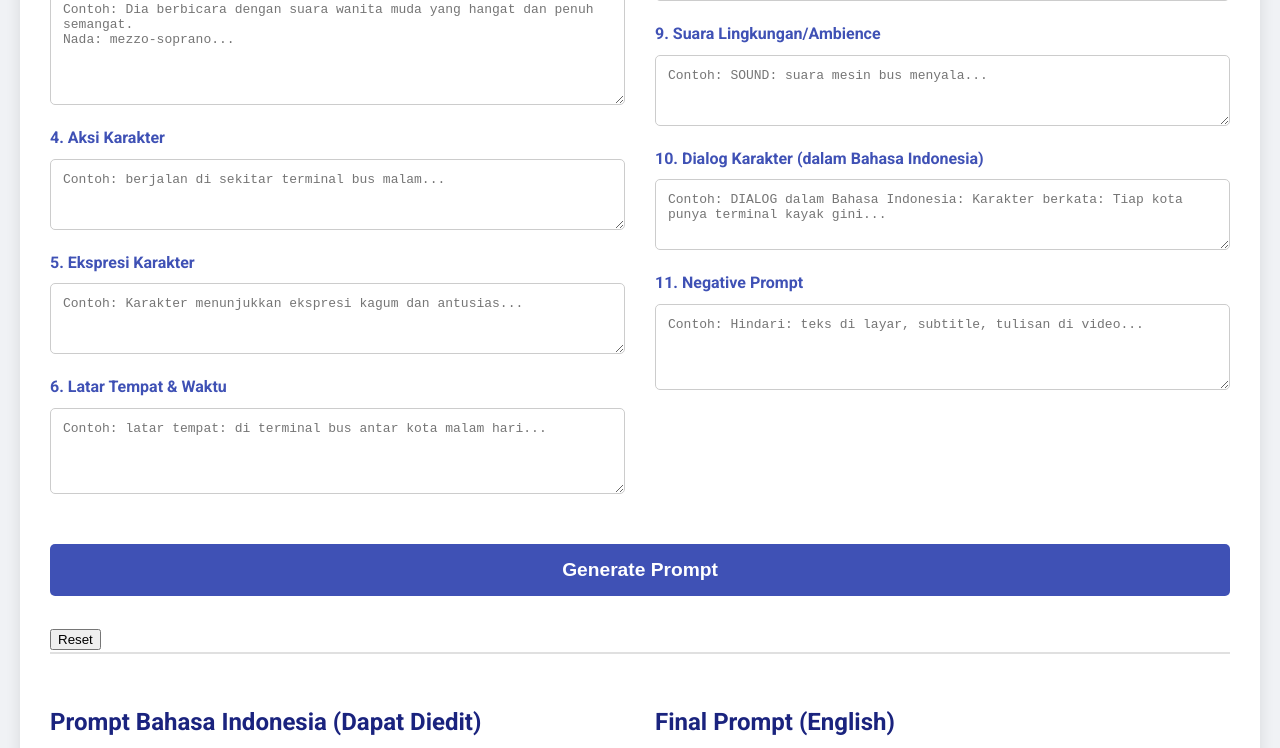
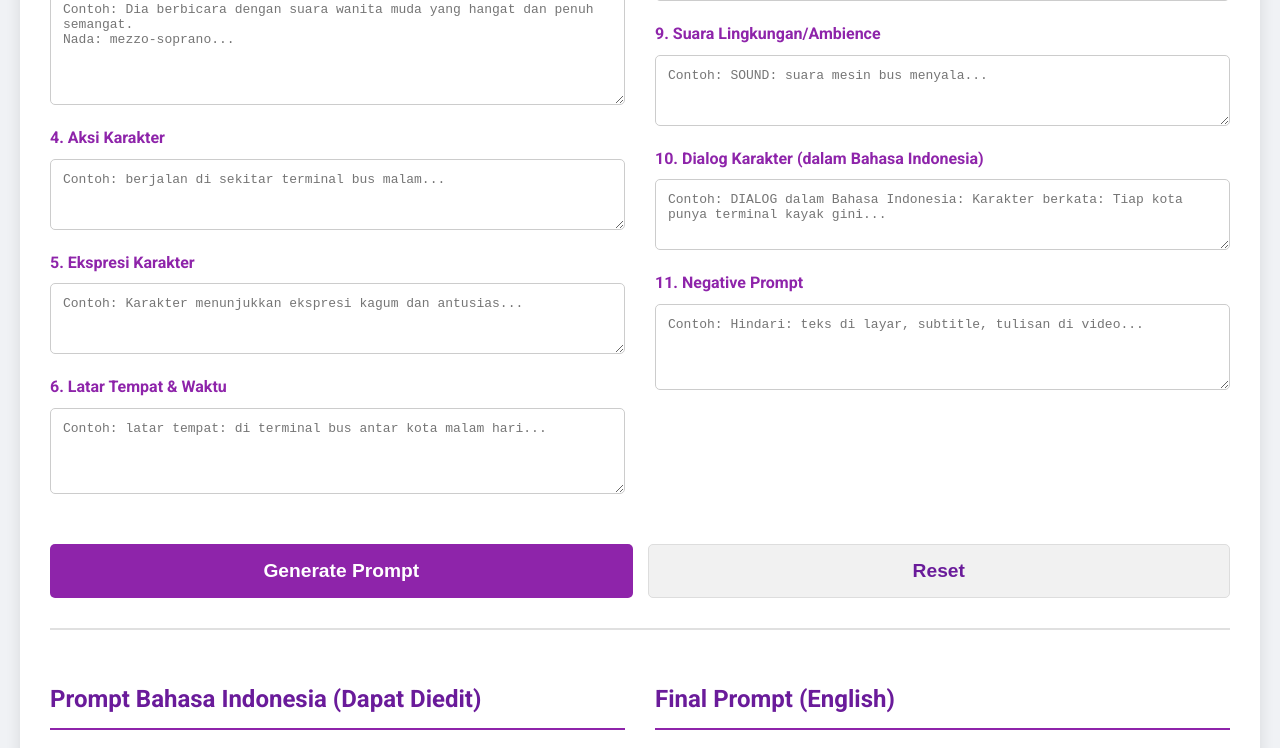
Before and after one commit to Rama5520/Veo3promptgenerator, a plain HTML site: page index.html in a window 1280 px wide. Shown: the part 540-1288 px from the top of the page. Drawn offline with Linux system fonts and the light colour scheme.

Commit message:
style.css

```diff
--- a/style.css
+++ b/style.css
@@ -20,7 +20,7 @@ body {
 
 h1 {
     text-align: center;
-    color: #1a237e;
+    color: #6a1b9a;
     margin-bottom: 10px;
 }
 
@@ -46,7 +46,7 @@ h1 {
 label {
     font-weight: bold;
     margin-bottom: 8px;
-    color: #3f51b5;
+    color: #8e24aa;
 }
 
 input[type="text"],
@@ -65,8 +65,8 @@ select {
 input[type="text"]:focus,
 textarea:focus,
 select:focus {
-    border-color: #3f51b5;
-    box-shadow: 0 0 5px rgba(63, 81, 181, 0.3);
+    border-color: #8e24aa;
+    box-shadow: 0 0 5px rgba(142, 36, 170, 0.4);
     outline: none;
 }
 
@@ -74,23 +74,48 @@ textarea {
     resize: vertical;
 }
 
-button#generate-btn {
-    display: block;
+.button-wrapper {
+    display: grid;
+    grid-template-columns: 1fr;
+    gap: 15px;
+    margin-bottom: 30px;
+}
+
+@media (min-width: 768px) {
+    .button-wrapper {
+        grid-template-columns: 1fr 1fr;
+    }
+}
+
+button#generate-btn, button#reset-btn {
     width: 100%;
     padding: 15px;
-    background-color: #3f51b5;
-    color: white;
-    border: none;
     border-radius: 5px;
     font-size: 1.2em;
     font-weight: bold;
     cursor: pointer;
     transition: background-color 0.3s, transform 0.2s;
-    margin-bottom: 30px;
+    border: none;
+}
+
+button#generate-btn {
+    background-color: #8e24aa;
+    color: white;
 }
 
 button#generate-btn:hover {
-    background-color: #303f9f;
+    background-color: #6a1b9a;
+    transform: translateY(-2px);
+}
+
+button#reset-btn {
+    background-color: #f1f1f1;
+    color: #6a1b9a;
+    border: 1px solid #ddd;
+}
+
+button#reset-btn:hover {
+    background-color: #e7e7e7;
     transform: translateY(-2px);
 }
 
@@ -103,8 +128,8 @@ button#generate-btn:hover {
 }
 
 .output-column h2 {
-    color: #1a237e;
-    border-bottom: 2px solid #3f51b5;
+    color: #6a1b9a;
+    border-bottom: 2px solid #8e24aa;
     padding-bottom: 10px;
     margin-bottom: 20px;
 }
@@ -115,8 +140,8 @@ button#generate-btn:hover {
     border: 1px solid #ccc;
     border-radius: 5px;
     font-size: 1em;
-    background-color: #e8eaf6;
-    color: #1a237e;
+    background-color: #f3e5f5;
+    color: #4a148c;
     box-sizing: border-box;
 }
 
```
